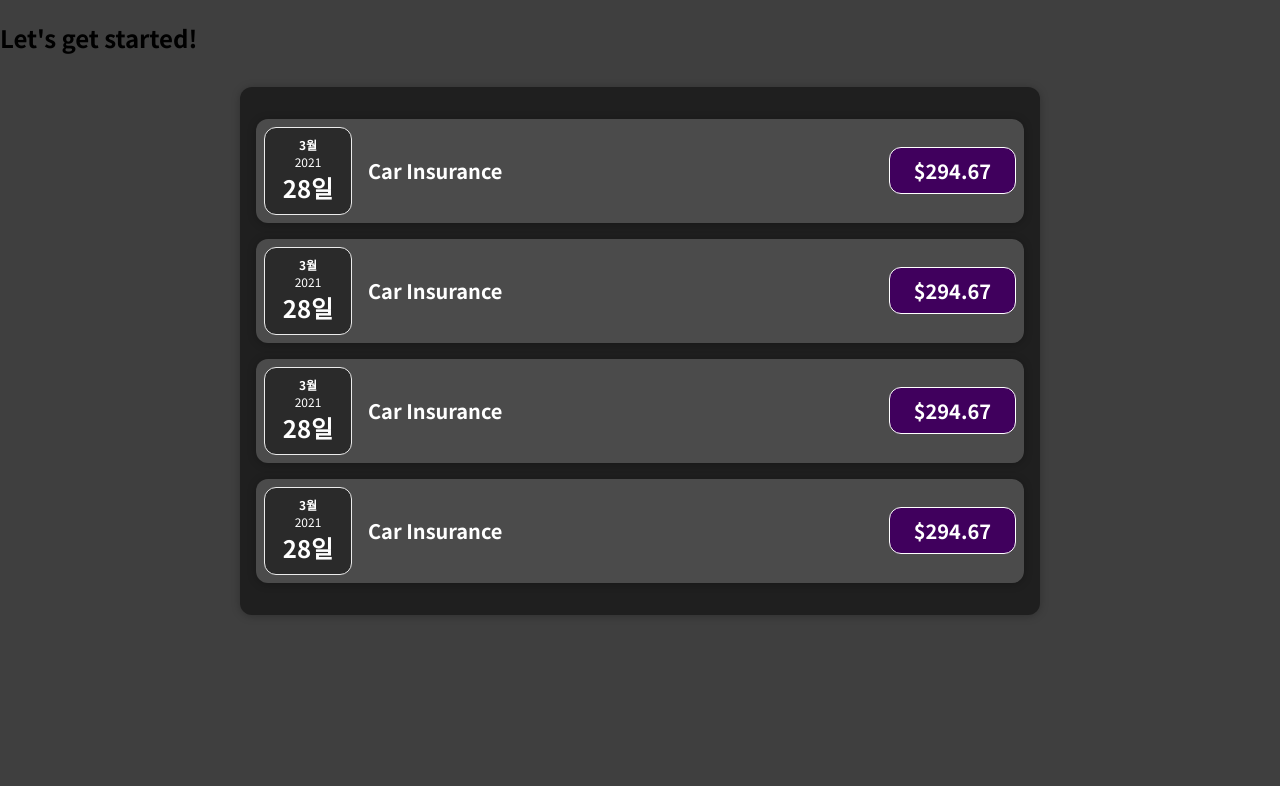
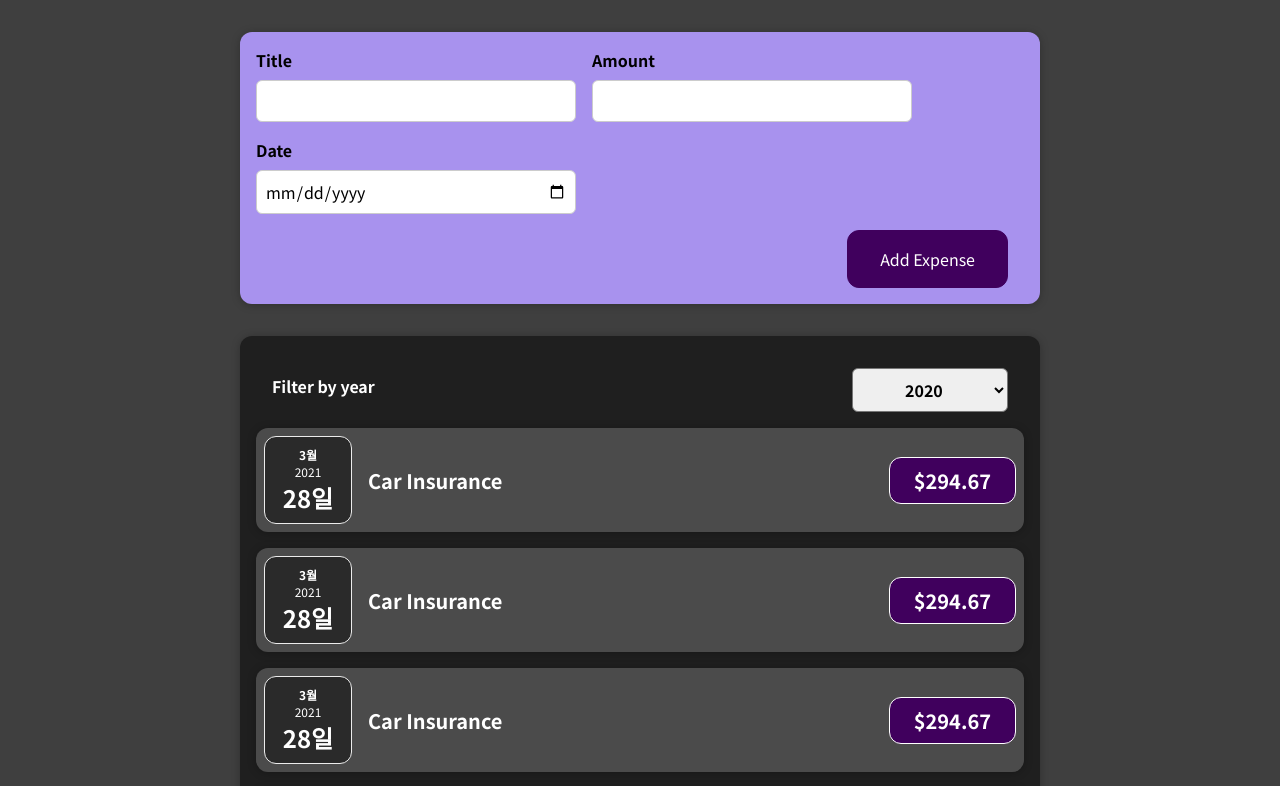
Before and after one commit to curogom/react-udemy-1, a React (Create React App) app: page / in a window 1280 px wide. Shown: the top 786 px of the page. Built offline with nearby package versions, Linux system fonts and the light colour scheme.

Commit message:
2nd Session Done - React Basic State / Handling Events

```diff
--- a/src/App.js
+++ b/src/App.js
@@ -1,3 +1,6 @@
+import React from "react";
+
+import NewExpense from "./components/NewExpenses/NewExpense";
 import Expense from "./components/Expenses/Expense";
 
 const App = () => {
@@ -9,9 +12,14 @@
         {title: 'Car Insurance', amount: 294.67, date: new Date(2021, 2, 28)},
     ]
 
+    const addExpenseHandler = (expense) => {
+        console.log('in App.js');
+        console.log(expense)
+    }
+
     return (
         <div>
-            <h2>Let's get started!</h2>
+            <NewExpense onAddExpense={addExpenseHandler} />
             <Expense expenses={expenses}/>
         </div>
     );
--- a/src/components/Expenses/Expense.js
+++ b/src/components/Expenses/Expense.js
@@ -1,10 +1,23 @@
+import React, {useState} from "react";
+
 import './Expense.css'
 import ExpenseItem from "./ExpenseItem";
 import Card from "../UI/Card";
+import ExpensesFilter from "./ExpensesFilter";
 
 const Expense = (props) => {
+    const [filteredYear, setFilteredYear] = useState('2020');
+
+    const filterChangeHandeler = (selectedYear) => {
+        console.log('Expense.js')
+        console.log(selectedYear)
+        setFilteredYear(selectedYear);
+    };
+
     return (
+        <div>
             <Card className="expenses">
+                <ExpensesFilter onChangeFilter={filterChangeHandeler} selected={filteredYear}/>
                 <ExpenseItem title={props.expenses[0].title} amount={props.expenses[0].amount}
                              date={props.expenses[0].date}/>
                 <ExpenseItem title={props.expenses[0].title} amount={props.expenses[0].amount}
@@ -14,6 +27,7 @@
                 <ExpenseItem title={props.expenses[0].title} amount={props.expenses[0].amount}
                              date={props.expenses[0].date}/>
             </Card>
+        </div>
     );
 
 }
--- a/src/components/Expenses/ExpenseItem.js
+++ b/src/components/Expenses/ExpenseItem.js
@@ -1,9 +1,10 @@
+import React from 'react';
+
 import './ExpenseItem.css'
 import ExpenseDate from "./ExpenseDate";
 import Card from "../UI/Card";
 
 function ExpenseItem(props) {
-
     return (
         <Card className="expense-item">
             <ExpenseDate date={props.date}/>
--- /dev/null
+++ b/src/components/Expenses/ExpensesFilter.css
@@ -0,0 +1,24 @@
+.expenses-filter {
+    color: white;
+    padding: 0 1rem;
+}
+
+.expenses-filter__control {
+    display: flex;
+    width: 100%;
+    align-items: center;
+    justify-content: space-between;
+    margin: 1rem 0;
+}
+
+.expenses-filter label {
+    font-weight: bold;
+    margin-bottom: 0.5rem;
+}
+
+.expenses-filter select {
+    font: inherit;
+    padding: 0.5rem 3rem;
+    font-weight: bold;
+    border-radius: 6px;
+}
--- /dev/null
+++ b/src/components/Expenses/ExpensesFilter.js
@@ -0,0 +1,25 @@
+import React from 'react';
+
+import './ExpensesFilter.css';
+
+const ExpensesFilter = (props) => {
+    const dropdownChangeHandler = (event) => {
+        props.onChangeFilter(event.target.value);
+    }
+
+    return (
+        <div className='expenses-filter'>
+            <div className='expenses-filter__control'>
+                <label>Filter by year</label>
+                <select value={props.selected} onChange={dropdownChangeHandler}>
+                    <option value='2022'>2022</option>
+                    <option value='2021'>2021</option>
+                    <option value='2020'>2020</option>
+                    <option value='2019'>2019</option>
+                </select>
+            </div>
+        </div>
+    );
+};
+
+export default ExpensesFilter;
--- /dev/null
+++ b/src/components/NewExpenses/ExpenseForm.css
@@ -0,0 +1,26 @@
+.new-expense__controls {
+    display: flex;
+    flex-wrap: wrap;
+    gap: 1rem;
+    margin-bottom: 1rem;
+    text-align: left;
+}
+
+.new-expense__control label {
+    font-weight: bold;
+    margin-bottom: 0.5rem;
+    display: block;
+}
+
+.new-expense__control input {
+    font: inherit;
+    padding: 0.5rem;
+    border-radius: 6px;
+    border: 1px solid #ccc;
+    width: 20rem;
+    max-width: 100%;
+}
+
+.new-expense__actions {
+    text-align: right;
+}
--- /dev/null
+++ b/src/components/NewExpenses/ExpenseForm.js
@@ -0,0 +1,75 @@
+import React, {useState} from "react";
+import './ExpenseForm.css';
+
+const ExpenseForm = (props) => {
+    const [enteredTitle, setEnteredTitle] = useState('');
+    const [enteredAmount, setEnteredAmount] = useState('');
+    const [enteredDate, setEnteredDate] = useState('');
+    // const [userInput, setUserInput] = useState({
+    //     enteredTitle: '',
+    //     enteredAmount: '',
+    //     enteredDate: '',
+    // });
+
+    const titleChangeHandler = (event) => {
+        setEnteredTitle(event.target.value);
+        // setUserInput((prevState) => {
+        //     return { ...prevState, enteredTitle: event.target.value };
+        // });
+    };
+
+    const amountChangeHandler = (event) => {
+        setEnteredAmount(event.target.value);
+        // setUserInput({
+        //     ...userInput,
+        //     enteredAmount: event.target.value,
+        // });
+    }
+
+    const dateChangeHandler = (event) => {
+        setEnteredDate(event.target.value);
+        // setUserInput({
+        //     ...userInput,
+        //     enteredDate: event.target.value,
+        // });
+    }
+
+    const submitHandler = (event) => {
+        event.preventDefault();
+
+        const expenseData = {
+            title: enteredTitle,
+            amount: enteredAmount,
+            date: new Date(enteredDate)
+        };
+
+        props.onSaveExpenseData(expenseData)
+        setEnteredTitle('');
+        setEnteredAmount('');
+        setEnteredDate('');
+    };
+
+    return (
+        <form onSubmit={submitHandler}>
+            <div className='new-expense__controls'>
+                <div className='new-expense__control'>
+                    <label>Title</label>
+                    <input type='text' value={enteredTitle} onChange={titleChangeHandler}/>
+                </div>
+                <div className='new-expense__control'>
+                    <label>Amount</label>
+                    <input type='number' min='0,1' step='0.1' value={enteredAmount} onChange={amountChangeHandler}/>
+                </div>
+                <div className='new-expense__control'>
+                    <label>Date</label>
+                    <input type='date' min='2021-01-01' step='2100-12-31' value={enteredDate} onChange={dateChangeHandler}/>
+                </div>
+            </div>
+            <div className='new-expense__actions'>
+                <button type='submit'>Add Expense</button>
+            </div>
+        </form>
+    );
+};
+
+export default ExpenseForm
--- /dev/null
+++ b/src/components/NewExpenses/NewExpense.css
@@ -0,0 +1,38 @@
+.new-expense {
+    background-color: #a892ee;
+    padding: 1rem;
+    margin: 2rem auto;
+    width: 50rem;
+    max-width: 95%;
+    border-radius: 12px;
+    text-align: center;
+    box-shadow: 0 1px 8px rgba(0, 0, 0, 0.25);
+}
+
+.new-expense button {
+    font: inherit;
+    cursor: pointer;
+    padding: 1rem 2rem;
+    border: 1px solid #40005d;
+    background-color: #40005d;
+    color: white;
+    border-radius: 12px;
+    margin-right: 1rem;
+}
+
+.new-expense button:hover,
+.new-expense button:active {
+    background-color: #510674;
+    border-color: #510674;
+}
+
+.new-expense button.alternative {
+    color: #220131;
+    border-color: transparent;
+    background-color: transparent;
+}
+
+.new-expense button.alternative:hover,
+.new-expense button.alternative:active {
+    background-color: #ddb3f8;
+}
--- /dev/null
+++ b/src/components/NewExpenses/NewExpense.js
@@ -0,0 +1,23 @@
+import React from 'react';
+
+import ExpenseForm from "./ExpenseForm";
+import './NewExpense.css';
+
+const NewExpense = (props) => {
+    const saveExpenseDataHandler = (enteredExpenseData) => {
+        const expenseData = {
+            ...enteredExpenseData,
+            id: Math.random().toString(),
+        };
+
+        props.onAddExpense(expenseData);
+    }
+
+    return (
+        <div className="new-expense">
+            <ExpenseForm onSaveExpenseData={saveExpenseDataHandler} />
+        </div>
+    );
+}
+
+export default NewExpense
```
Also changed, not shown: 2 other files (tests, documents, lock files or other folders). Lines whose indentation alone changed are shown as unchanged.
